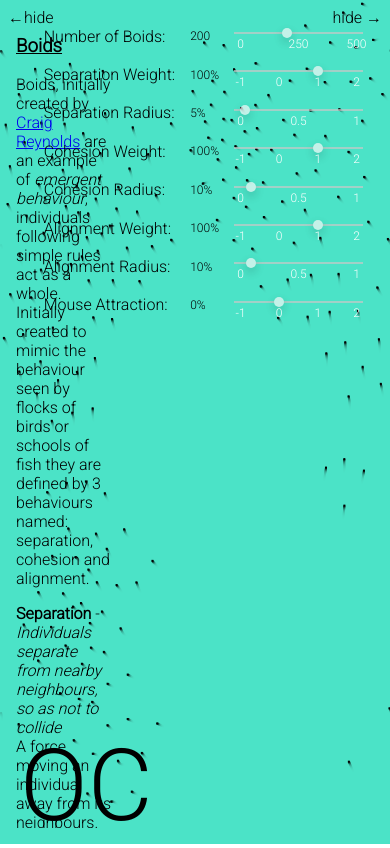
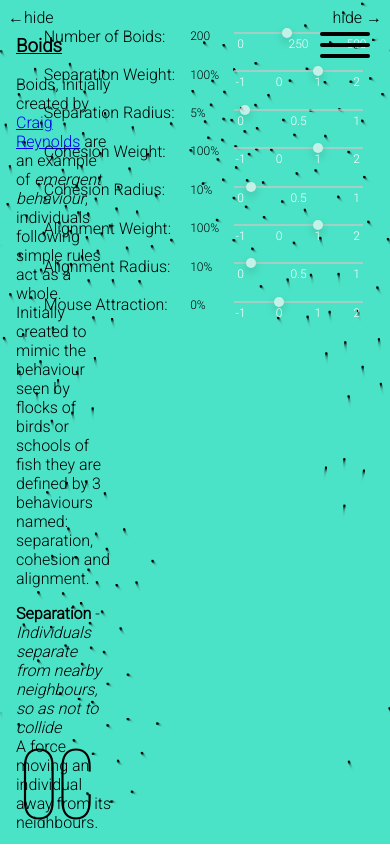
Before and after one commit to ocheal/website, a Flask app: page /boids/ in a window 390 px wide. Run offline with Flask 2, Linux system fonts and the light colour scheme; some web fonts are replaced.

Commit message:
minor mobile boids improivements and refactoring

```diff
--- a/website/projects/boids/static/css/boids.css
+++ b/website/projects/boids/static/css/boids.css
@@ -10,6 +10,22 @@ body {
     font-family: 'Roboto';
     height: 100vh;
     width: 100vw;
+}
+
+#menu-toggle {
+    position: absolute;
+    right: 0;
+    top: 0;
+    margin: 20px;
+    width: auto;
+    cursor: pointer;
+    z-index: 999;
+}
+@media only screen and (min-width: 768px) {
+    /* For Desktop */
+    #menu-toggle {
+        display: none;
+    }
 }
 
 #info {
--- a/website/projects/boids/static/javascript/boids.js
+++ b/website/projects/boids/static/javascript/boids.js
@@ -215,8 +215,8 @@ class MouseAttractor extends Force {
         this.in_element = false;
         canvas.addEventListener("mouseenter", () => {this.in_element=true;});
         canvas.addEventListener("mouseout", () => {this.in_element=false;});
-        canvas.addEventListener("mousemove", (e) => {this.position.x = e.clientX/canvas.width;
-                                                     this.position.y = e.clientY/canvas.height;});
+        canvas.addEventListener("mousemove", (e) => {this.position.x = e.clientX/canvas.offsetWidth;
+                                                     this.position.y = e.clientY/canvas.offsetHeight;});
     }
     force (boid, others, distances) {
         if (this.in_element) {
--- a/website/projects/boids/templates/boids.html
+++ b/website/projects/boids/templates/boids.html
@@ -1,11 +1,25 @@
 <!DOCTYPE html>
 <html>
     <head>
-        <link rel="stylesheet" media="screen" href="https://fontlibrary.org/face/bebas" type="text/css"/>
-		<link href="https://fonts.googleapis.com/css2?family=Roboto:wght@300&display=swap" rel="stylesheet">
+        <meta name="viewport" content="width=device-width, initial-scale=1">
+		<link rel="stylesheet" href="https://fonts.googleapis.com/css2?family=Roboto:wght@300&display=swap">
+        <link rel="stylesheet" type="text/css" href="{{ url_for('static', filename='css/fonts.css') }}">
         <link rel="stylesheet" type="text/css" href="{{ url_for('.static', filename='css/boids.css') }}">
+        <link rel="stylesheet" type="text/css" href="{{ url_for('static', filename='css/utils.css') }}">
+        <script src="{{ url_for('static', filename='js/interactive.js') }}"></script>
     </head>
 	<body>
+		<div id="menu-toggle">
+			<svg class="" id="hamburger" viewBox="0 0 100 80" width="50" height="50">
+				<rect y="14" width="100" height="8" rx="4"></rect>
+				<rect y="36" width="100" height="8" rx="4"></rect>
+				<rect y="58" width="100" height="8" rx="4"></rect>
+			</svg>
+			<svg class="removed" id="cross" viewBox="0 0 80 80" width="50" height="50">
+				<rect x="0" y="36" width="80" height="8" rx="4", transform="rotate(-45, 40, 40)"></rect>
+				<rect x="0" y="36" width="80" height="8" rx="4", transform="rotate(45, 40, 40)"></rect>
+			</svg>
+		</div>
 		<div class="button" id="info-button"></div>
 		<div id="info">
 			{{ info|safe }}
@@ -77,6 +91,24 @@
 		<script src="{{ url_for('.static', filename='javascript/vector2d.js') }}"></script>
 		<script src="{{ url_for('.static', filename='javascript/boids.js') }}"></script>
         <script>
+			function setupCanvas(canvas) {
+				// Get the device pixel ratio, falling back to 1.
+				var dpr = window.devicePixelRatio || 1;
+				resize_canvas()
+				console.log(dpr);
+				// Get the size of the canvas in CSS pixels.
+				var rect = canvas.getBoundingClientRect();
+				// Give the canvas pixel dimensions of their CSS
+				// size * the device pixel ratio.
+				canvas.width = rect.width * dpr;
+				canvas.height = rect.height * dpr;
+				var ctx = canvas.getContext('2d');
+				console.log(canvas.width);
+				// Scale all drawing operations by the dpr, so you
+				// don't have to worry about the difference.
+				ctx.scale(dpr, dpr);
+				return ctx;
+			}
 			var canvas = document.createElement('canvas')
 			  , ctx = canvas.getContext('2d')
 			  , boids = new Boids(200);
@@ -89,6 +121,13 @@
 				draw_canvas();
 			}
 
+			var dpr = window.devicePixelRatio || 1;
+            function resize_canvas() {
+				canvas.style.width = window.innerWidth + "px";
+				canvas.style.height = window.innerHeight + "px";
+                canvas.width = window.innerWidth * dpr;
+                canvas.height = window.innerHeight * dpr;
+			};
 			function onresize() {
 				resize_canvas();
 				draw_canvas();
@@ -96,10 +135,6 @@
 			document.body.onresize = onresize;
 			onresize();
 
-            function resize_canvas() {
-                canvas.width = window.innerWidth;
-                canvas.height = window.innerHeight;
-			};
 
 			function draw_canvas() {
                 ctx.fillStyle = 'rgba(75, 225, 200, 0.25)';
@@ -158,28 +193,19 @@
 			})();
 		</script>
 		<script>
-
-			function class_add_remove(element_id, klass, add=true) {
-				let element = document.getElementById(element_id);
-				let is_active = !add;
-				return () => {
-					if (is_active) {
-						element.classList.remove(klass)
-					}
-					else {
-						element.classList.add(klass)
-					}
-					is_active = !is_active;
-				}
-			}
-
 			var info_button = document.getElementById("info-button");
 			var controls_button = document.getElementById("controls-button");
 
-			info_button.addEventListener("click", class_add_remove("info", "hidden"));
-			info_button.addEventListener("click", class_add_remove("info-button", "hidden"));
-			controls_button.addEventListener("click", class_add_remove("sliders", "hidden"));
-			controls_button.addEventListener("click", class_add_remove("controls-button", "hidden"));
+			info_button.addEventListener("click", class_toggle("info", "hidden", false));
+			info_button.addEventListener("click", class_toggle("info-button", "hidden", false));
+			controls_button.addEventListener("click", class_toggle("sliders", "hidden", false));
+			controls_button.addEventListener("click", class_toggle("controls-button", "hidden", false));
+
+            var menu_shown = false;
+            var menu_toggle = document.getElementById("menu-toggle");
+            menu_toggle.addEventListener("click", class_toggle("hamburger", "removed", false));
+            menu_toggle.addEventListener("click", class_toggle("cross", "removed", true));
+            menu_toggle.addEventListener("click", () => { menu_shown = !menu_shown });
 		</script>
     </body>
 </html>
--- a/website/static/css/style.css
+++ b/website/static/css/style.css
@@ -117,7 +117,7 @@ a {
     }
 }
 
-#navbar-toggle {
+#menu-toggle {
     position: absolute;
     right: 0;
     top: 0;
@@ -148,7 +148,7 @@ a {
         width: 30%;
         margin: 10px;
     }
-    #navbar-toggle {
+    #menu-toggle {
         display: none;
     }
 }
--- a/website/static/css/utils.css
+++ b/website/static/css/utils.css
@@ -21,6 +21,6 @@ used with float elements */
     clear: both;
 }
 
-.hidden {
+.removed {
     display: none !important;
 }
--- /dev/null
+++ b/website/static/js/interactive.js
@@ -0,0 +1,20 @@
+function class_toggle(element, klass, is_active=false, from_id=true) {
+    /**
+    * Toggle the addition/removal of a class from an element
+    *
+    * @param {string/element} element - The element on which to add/remove the class.
+    * @param {string} klass - The class to be added/removed.
+    * @param {bool} is_active - Wether the class is already active. If true, the class will be first removed.
+    * @param {bool} from_id - Wether the element is given as string id or not
+    */
+    if (from_id) element = document.getElementById(element);
+    return () => {
+        if (is_active) {
+            element.classList.remove(klass)
+        }
+        else {
+            element.classList.add(klass)
+        }
+        is_active = !is_active;
+    }
+}
```
Also changed, not shown: website/static/js/smooth_scroll.js (added, +61 -0 lines), website/templates/index.html (+10 -86 lines).
